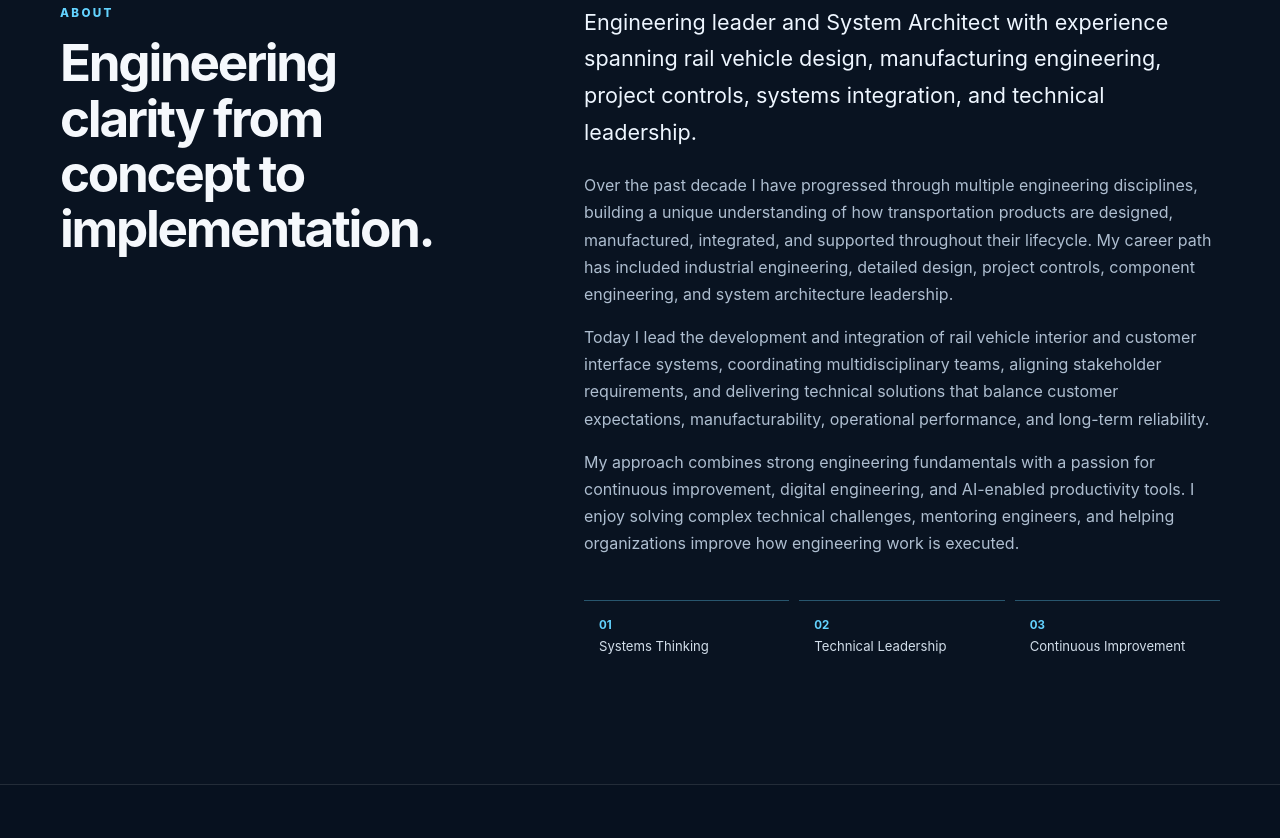
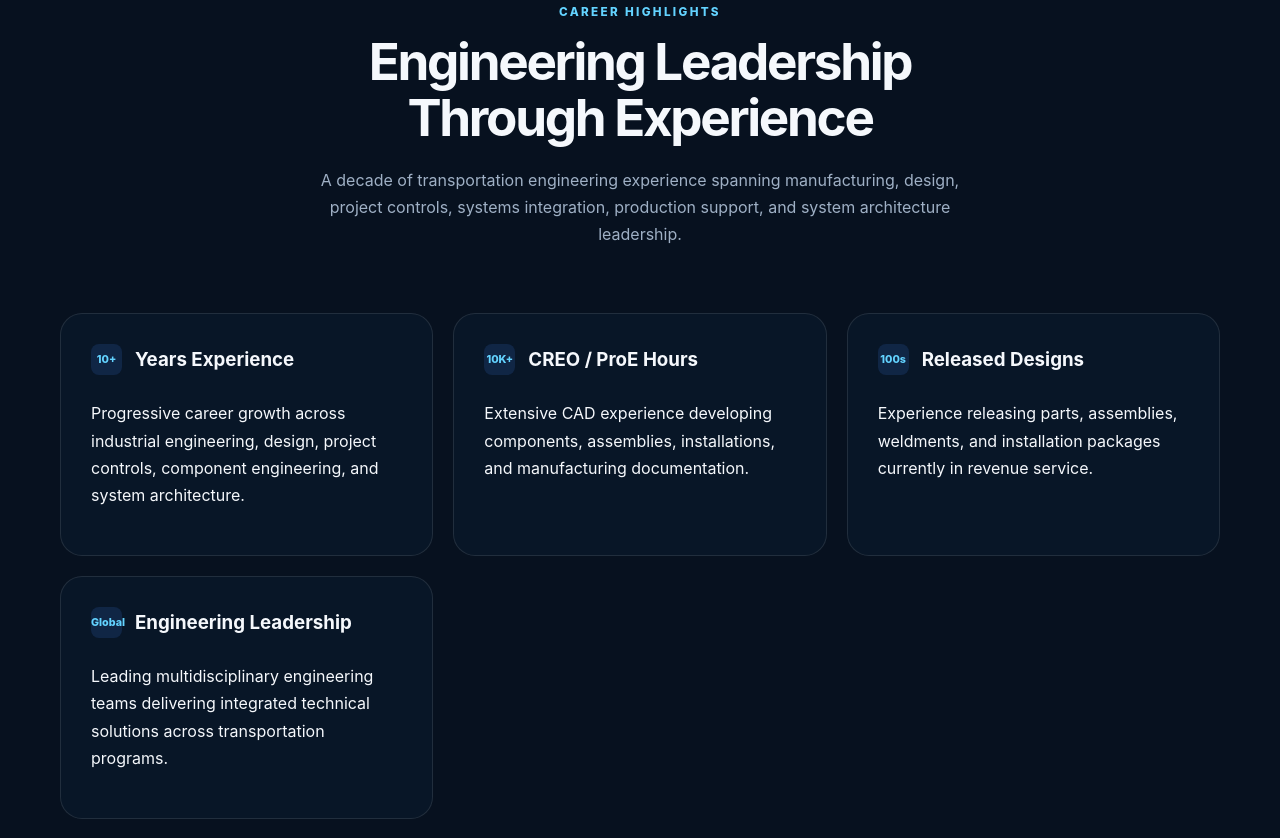
Before and after one commit to phillipliems/phillipliems.github.io, a plain HTML site: page index.html in a window 1280 px wide. Shown: the part 1642-2480 px from the top of the page. Drawn offline with Linux system fonts and the light colour scheme.

Commit message:
Add career highlights section to index.html
Added a new section for career highlights with skills and experience details.

```diff
--- a/index.html
+++ b/index.html
@@ -65,9 +65,75 @@
         <div class="orbit-card orbit-one"><span>01</span> Integrate</div>
         <div class="orbit-card orbit-two"><span>02</span> Resolve</div>
       </div>
-    </section>
+</section>
 
-    <section class="section section-bordered" id="about">
+<section class="section container" id="highlights">
+
+    <div class="section-heading centered reveal">
+        <p class="kicker">Career Highlights</p>
+        <h2>Engineering Leadership Through Experience</h2>
+        <p>
+            A decade of transportation engineering experience spanning manufacturing,
+            design, project controls, systems integration, production support,
+            and system architecture leadership.
+        </p>
+    </div>
+
+    <div class="skills-grid">
+
+        <article class="skill-group reveal">
+            <div class="skill-heading">
+                <span>10+</span>
+                <h3>Years Experience</h3>
+            </div>
+
+            <p>
+                Progressive career growth across industrial engineering, design,
+                project controls, component engineering, and system architecture.
+            </p>
+        </article>
+
+        <article class="skill-group reveal" data-delay="80">
+            <div class="skill-heading">
+                <span>10K+</span>
+                <h3>CREO / ProE Hours</h3>
+            </div>
+
+            <p>
+                Extensive CAD experience developing components,
+                assemblies, installations, and manufacturing documentation.
+            </p>
+        </article>
+
+        <article class="skill-group reveal" data-delay="160">
+            <div class="skill-heading">
+                <span>100s</span>
+                <h3>Released Designs</h3>
+            </div>
+
+            <p>
+                Experience releasing parts, assemblies, weldments,
+                and installation packages currently in revenue service.
+            </p>
+        </article>
+
+        <article class="skill-group reveal" data-delay="240">
+            <div class="skill-heading">
+                <span>Global</span>
+                <h3>Engineering Leadership</h3>
+            </div>
+
+            <p>
+                Leading multidisciplinary engineering teams delivering
+                integrated technical solutions across transportation programs.
+            </p>
+        </article>
+
+    </div>
+
+</section>
+
+<section class="section section-bordered" id="about">
       <div class="container about-grid">
         <div class="section-heading reveal">
           <p class="kicker">About</p>
```
